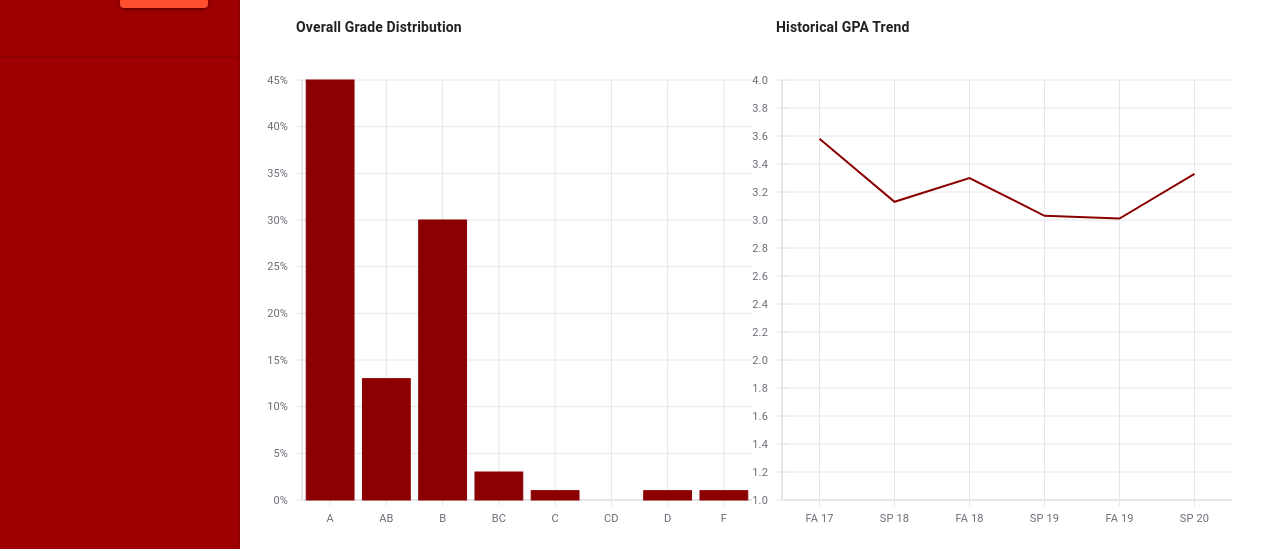
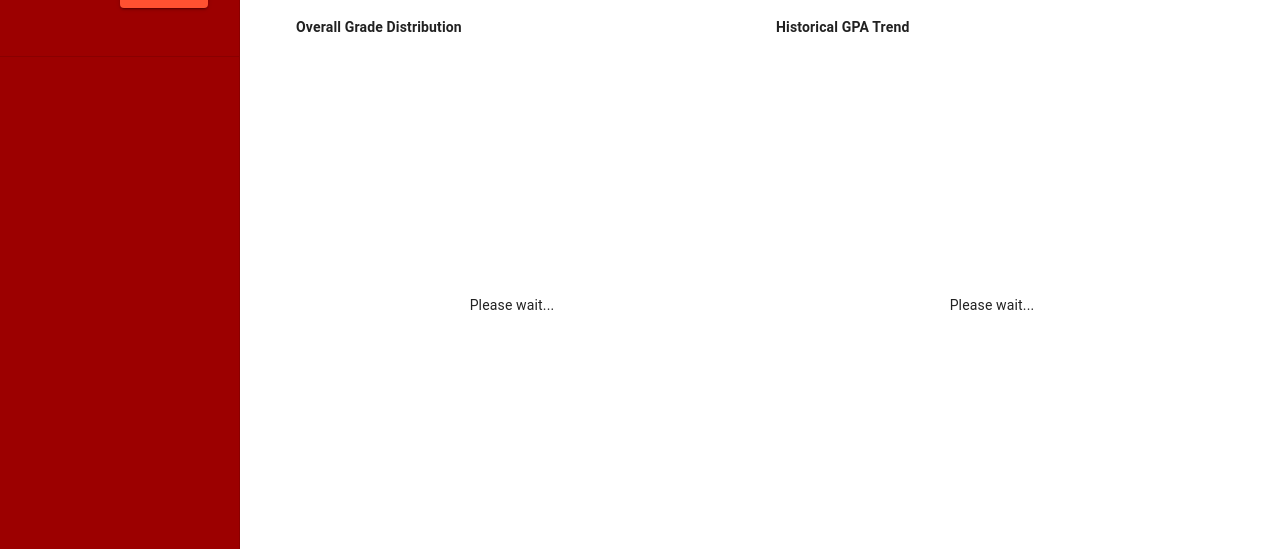
Before and after one commit to CS-506/FMC-Frontend, a React (Create React App) app: page /course in a window 1280 px wide. Shown: the part 251-802 px from the top of the page. Built offline with nearby package versions, Linux system fonts and the light colour scheme; no server answers.

Commit message:
Added "Please wait..." to chart area

```diff
--- a/src/components/CourseView.js
+++ b/src/components/CourseView.js
@@ -67,6 +67,7 @@ export default function CourseView(props) {
 
     /* PAGE STATES *************************************************/
     const [isLoading, setLoading] = React.useState(true);
+    const [chartReady, setChartReady] = React.useState(false);
 
     /**
      * Fetch course information from backend corresopnding to
@@ -182,9 +183,14 @@ export default function CourseView(props) {
         }
     }
 
+    /**
+     * Process section information retrieved from backend.
+     * Also triggers graph regeneration.
+     */
     function processSections(sects) {
         sects.sort(sectcomp);
         setSections(sects);
+        setChartReady(false);
     }
 
     /**
@@ -311,6 +317,8 @@ export default function CourseView(props) {
             <div>
                 <h4>Overall Grade Distribution</h4>
                 <div className={classes.chart_area}>
+                {
+                    chartReady ?
                     <XYPlot
                         xType="ordinal"
                         height={470} width={500}
@@ -321,6 +329,9 @@ export default function CourseView(props) {
                         <HorizontalGridLines style={{ fontSize: "10pt" }}/>
                         <VerticalBarSeries data={data} color="darkred" />
                     </XYPlot>
+                    :
+                    "Please wait..."
+                }
                 </div>
             </div>
         );
@@ -340,6 +351,8 @@ export default function CourseView(props) {
             <div>
                 <h4>Historical GPA Trend</h4>
                 <div className={classes.chart_area}>
+                {
+                    chartReady ?
                     <XYPlot
                         xType="ordinal"
                         height={470} width={500}
@@ -351,6 +364,9 @@ export default function CourseView(props) {
                         <HorizontalGridLines style={{ fontSize: "10pt" }}/>
                         <LineSeries data={data} color="darkred" />
                     </XYPlot>
+                    :
+                    "Please wait..."
+                }
                 </div>
             </div>
         );
```
